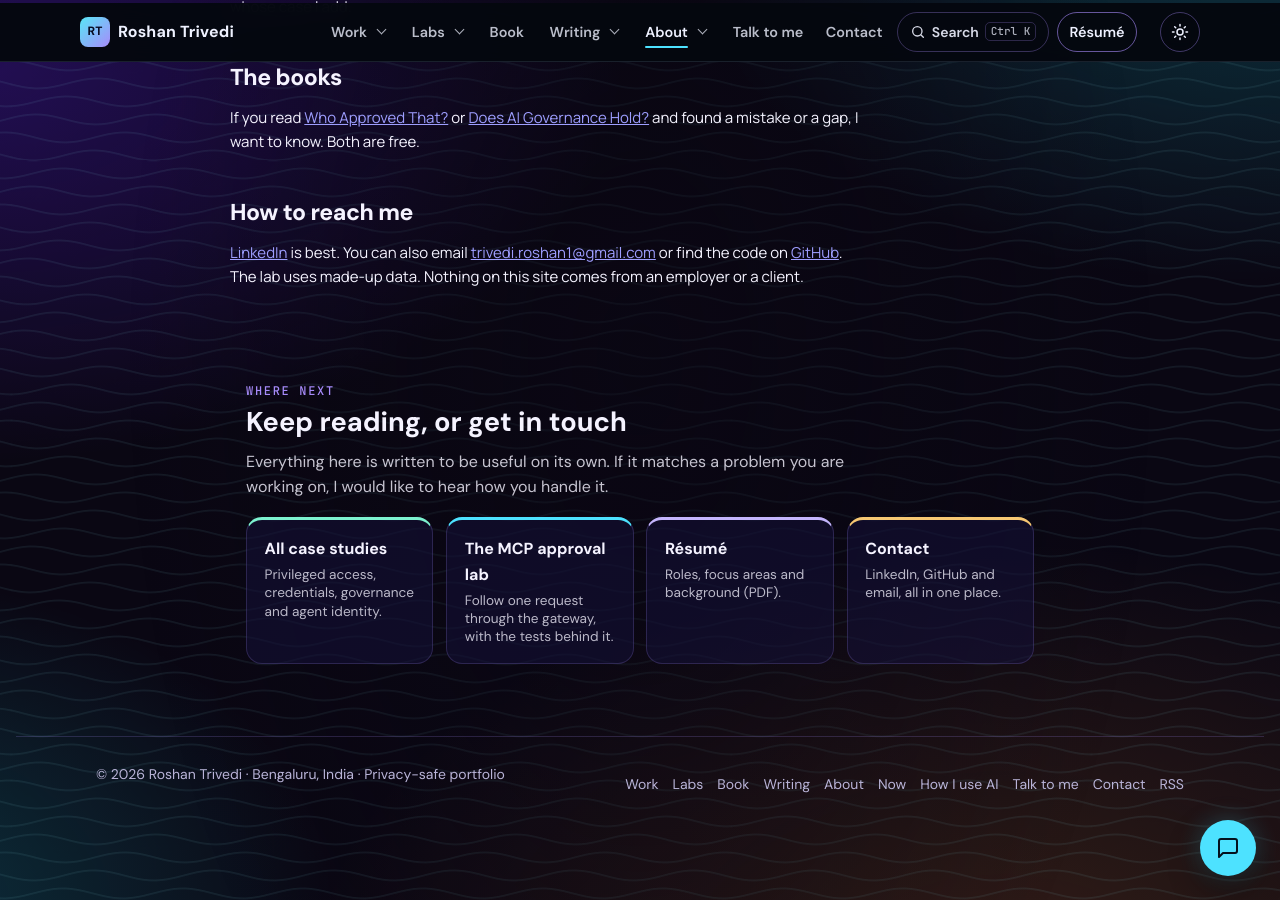
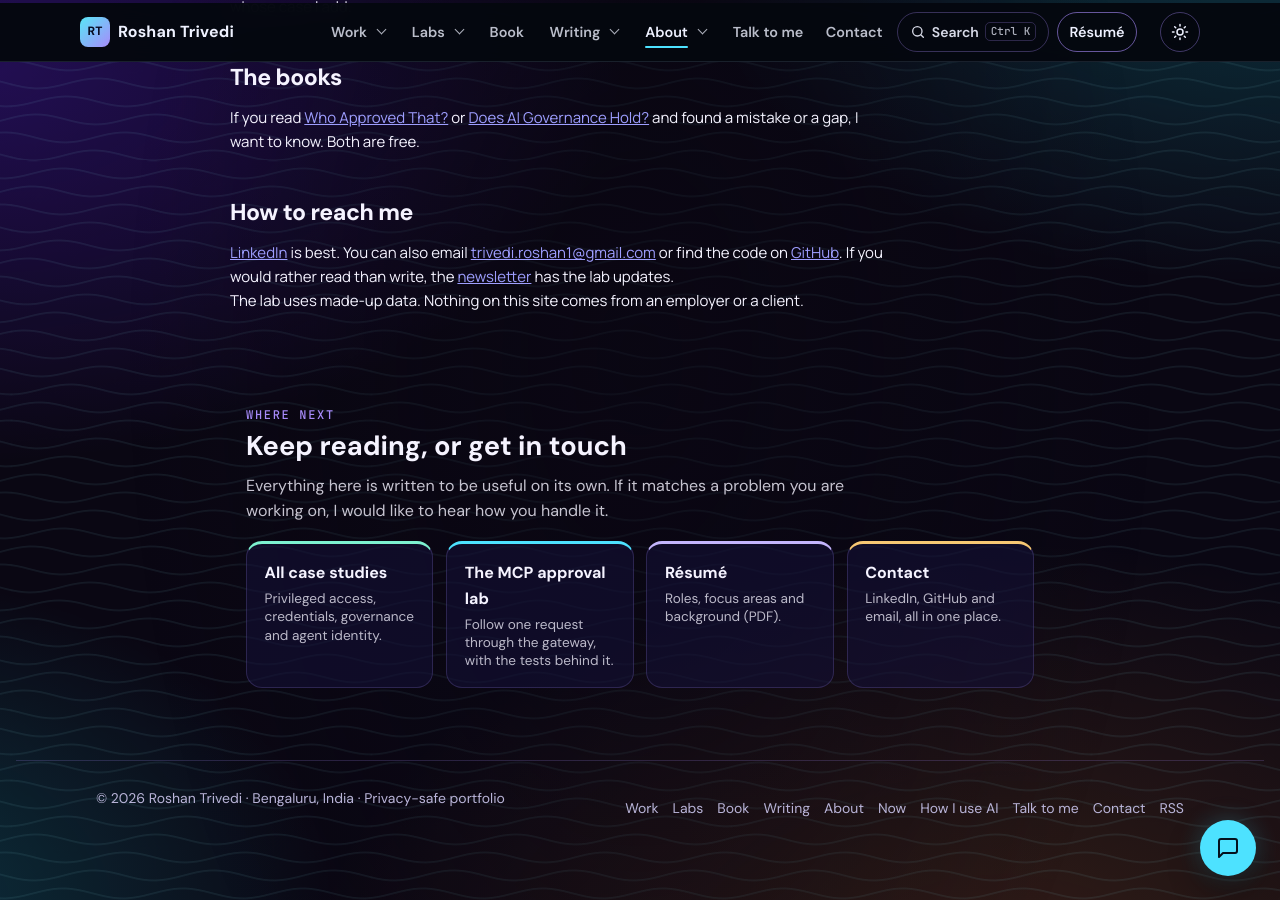
Before and after one commit to trivediroshan1-ui/trivediroshan1-ui.github.io, a Jekyll site: the page talk/index.html, which Jekyll copies as it is, in a window 1280 px wide and 900 px high, scrolled down 1307 px. Built offline with Jekyll 4.4.1, drawn with Linux system fonts in a browser that asks for light colours.

Commit message:
Link the newsletter from About, Talk and the README

```diff
--- a/about/index.html
+++ b/about/index.html
@@ -167,6 +167,7 @@
           <a href="https://www.linkedin.com/in/roshan-trivedi-ciam/">LinkedIn</a>
           <a href="/resume/">R&eacute;sum&eacute;</a>
           <a href="/case-studies/">See the case studies</a>
+          <a href="https://buttondown.com/trivedi">Newsletter</a>
         </div>
       </section>
 
--- a/talk/index.html
+++ b/talk/index.html
@@ -58,7 +58,7 @@
       <section><h2>The books</h2>
         <p class="body-text">If you read <a href="/book/">Who Approved That?</a> or <a href="/ai-governance-lab/#book">Does AI Governance Hold?</a> and found a mistake or a gap, I want to know. Both are free.</p></section>
       <section><h2>How to reach me</h2>
-        <p class="body-text"><a href="https://www.linkedin.com/in/roshan-trivedi-ciam/">LinkedIn</a> is best. You can also email <a href="mailto:trivedi.roshan1@gmail.com">trivedi.roshan1@gmail.com</a> or find the code on <a href="https://github.com/trivediroshan1-ui">GitHub</a>.</p>
+        <p class="body-text"><a href="https://www.linkedin.com/in/roshan-trivedi-ciam/">LinkedIn</a> is best. You can also email <a href="mailto:trivedi.roshan1@gmail.com">trivedi.roshan1@gmail.com</a> or find the code on <a href="https://github.com/trivediroshan1-ui">GitHub</a>. If you would rather read than write, the <a href="https://buttondown.com/trivedi">newsletter</a> has the lab updates.</p>
         <p class="body-text">The lab uses made-up data. Nothing on this site comes from an employer or a client.</p></section>
       <aside class="hg-next" aria-labelledby="hg-next-t">
         <p class="eyebrow">Where next</p>
```
Also changed, not shown: README.md.
